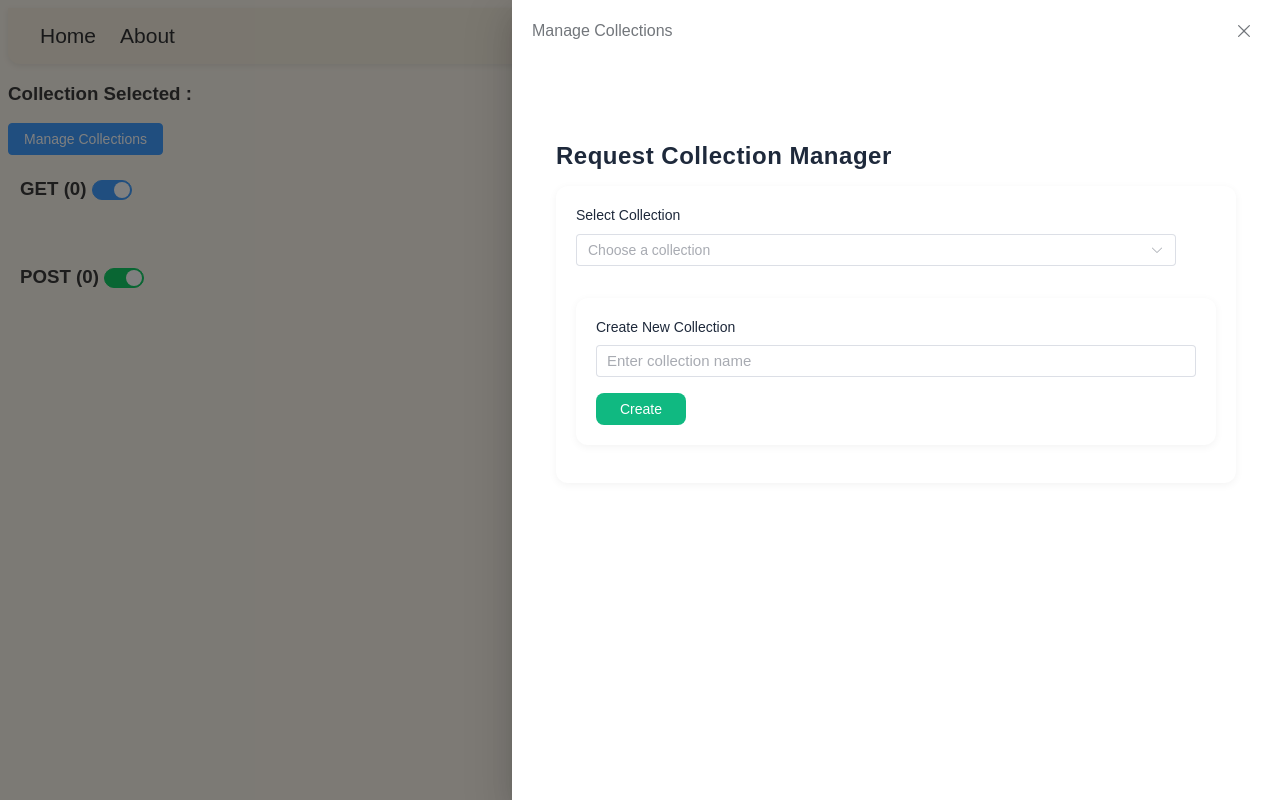
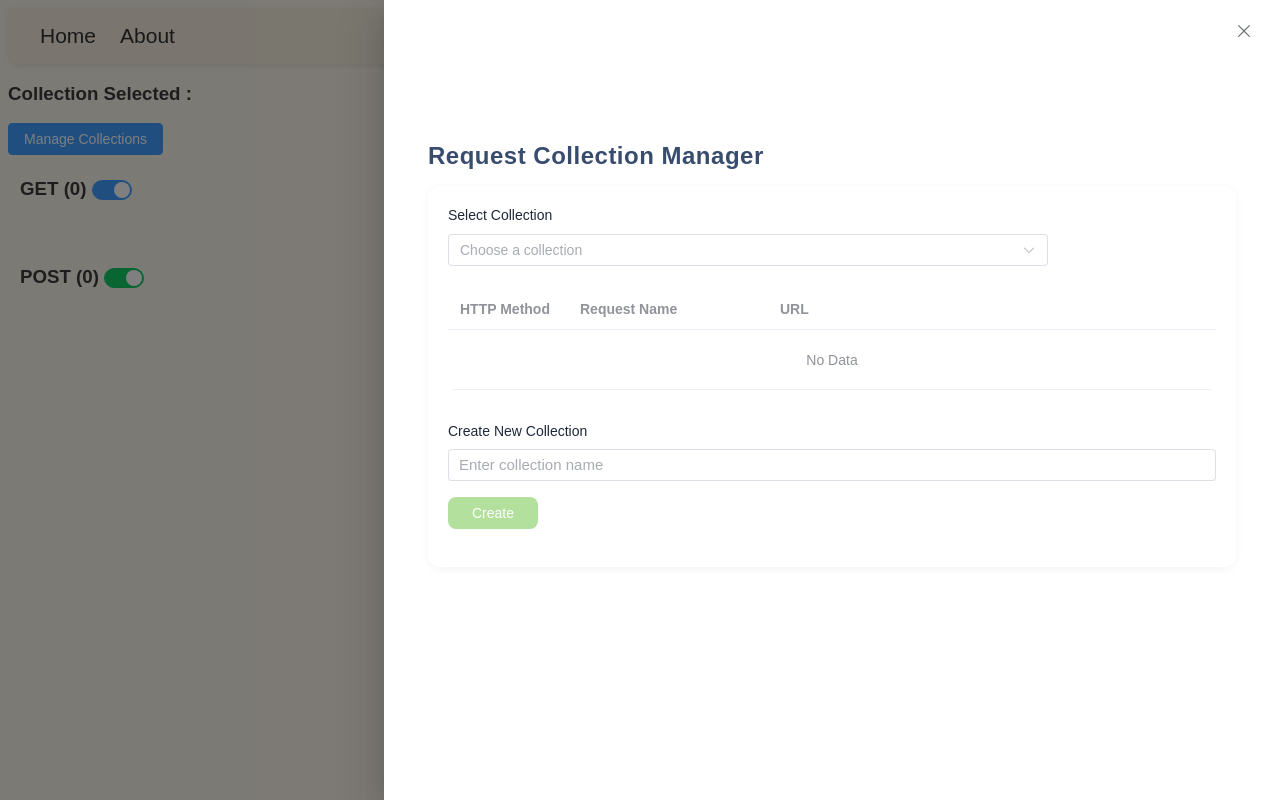
Before and after one commit to ShaneeH/API-Explorer, a Vue app: page / in a window 1280 px wide. Both pictures are taken after a click on the button "Manage Collections". Built offline with nearby package versions, Linux system fonts and the light colour scheme; what vue-code-highlight, vue3-highlightjs would draw is missing.

Commit message:
slight big fixes

```diff
--- a/src/components/Drawer.vue
+++ b/src/components/Drawer.vue
@@ -1,7 +1,6 @@
 <template>
   <el-drawer
     v-model="visible"
-    title="Manage Collections"
     :show-close="true"
     @close="closeDrawer"
     :size="drawerSize"
@@ -25,14 +24,30 @@
             />
           </el-select>
         </el-form-item>
+                  <el-table
+            :data="collectionMethods"
+            class="methods-table"
+            style="width: 100%"
+          >
+            <el-table-column prop="method" label="HTTP Method" width="120">
+              <template #default="scope">
+                <el-tag :type="getTagType(scope.row.method)" class="method-tag">
+                  {{ scope.row.method }}
+                </el-tag>
+              </template>
+            </el-table-column>
+            <el-table-column prop="name" label="Request Name" width="200" />
+            <el-table-column prop="url" label="URL" />
+          </el-table>
 
         <div v-if="selectedCollection" class="methods-section">
-          <h4>Add Methods to {{ selectedCollection }}</h4>
+          <h5>Add Request to {{ selectedCollection }}</h5>
           <el-form
             :model="form"
             label-position="top"
             ref="methodForm"
             class="method-form"
+            @close="closeDrawer"
           >
             <el-form-item
               label="Request Name"
@@ -86,21 +101,7 @@
             {{ methodAddedMessage }}
           </div>
           <div v-if="methodError" class="error-message">{{ methodError }}</div>
-          <el-table
-            :data="collectionMethods"
-            class="methods-table"
-            style="width: 100%"
-          >
-            <el-table-column prop="method" label="HTTP Method" width="120">
-              <template #default="scope">
-                <el-tag :type="getTagType(scope.row.method)" class="method-tag">
-                  {{ scope.row.method }}
-                </el-tag>
-              </template>
-            </el-table-column>
-            <el-table-column prop="name" label="Request Name" width="200" />
-            <el-table-column prop="url" label="URL" />
-          </el-table>
+
         </div>
 
         <el-form-item label="Create New Collection" class="new-collection-section">
@@ -137,7 +138,7 @@ const props = defineProps({
 const emit = defineEmits(['update:showDrawer']);
 
 const visible = ref(props.showDrawer);
-const drawerSize = ref('60%');
+const drawerSize = ref('70%');
 
 watch(() => props.showDrawer, (newVal) => {
   visible.value = newVal;
@@ -241,196 +242,225 @@ const getTagType = (method) => {
 </script>
 
 <style scoped>
+/* Styles the entire drawer with a modern font and subtle gradient background */
 .custom-drawer {
-  font-family: 'Poppins', -apple-system, BlinkMacSystemFont, 'Segoe UI', Roboto, sans-serif;
-  -webkit-font-smoothing: antialiased;
-  -moz-osx-font-smoothing: grayscale;
-  text-rendering: optimizeLegibility;
-  background: linear-gradient(135deg, #f8fafc 0%, #e8f0fe 100%);
+  font-family: 'Poppins', -apple-system, BlinkMacSystemFont, 'Segoe UI', Roboto, sans-serif; /* Modern Poppins font with system fallbacks */
+  -webkit-font-smoothing: antialiased; /* Smooths font rendering on WebKit browsers */
+  -moz-osx-font-smoothing: grayscale; /* Smooths font rendering on Firefox for macOS */
+  text-rendering: optimizeLegibility; /* Improves text rendering quality */
+  background: linear-gradient(135deg, #f8fafc 0%, #e8f0fe 100%); /* Subtle gradient for a modern look */
 }
 
+/* Container for drawer content with padding and scrollable overflow */
 .drawer-content {
-  padding: 24px;
-  max-width: 100%;
-  overflow-y: auto;
+  padding: 24px; /* Adds space around content */
+  max-width: 100%; /* Ensures content fits within drawer */
+  overflow-y: auto; /* Allows scrolling if content overflows */
 }
 
+/* Styles the main form section with a card-like appearance */
 .collection-form {
-  margin-bottom: 32px;
-  background: #ffffff;
-  padding: 20px;
-  border-radius: 12px;
-  box-shadow: 0 2px 8px rgba(0, 0, 0, 0.05);
+  margin-bottom: 32px; /* Space below the form */
+  background: #ffffff; /* White background for card effect */
+  padding: 20px; /* Inner padding for content */
+  border-radius: 12px; /* Rounded corners for a modern look */
+  box-shadow: 0 2px 8px rgba(0, 0, 0, 0.05); /* Subtle shadow for depth */
 }
 
+/* Ensures select and input fields take full available width with a max limit */
 .full-width {
-  width: 100%;
-  max-width: 600px;
+  width: 100%; /* Full width for responsiveness */
+  max-width: 600px; /* Limits width for better readability */
 }
 
+/* Styles input fields with consistent font size and hover effects */
 .input-field {
-  max-width: 100%;
-  font-size: 15px;
-  border-radius: 8px;
-  transition: border-color 0.3s ease;
+  max-width: 100%; /* Full width within parent */
+  font-size: 15px; /* Readable font size */
+  border-radius: 8px; /* Rounded corners for modern look */
+  transition: border-color 0.3s ease; /* Smooth border color change on hover */
 }
 
+/* Hover effect for input fields */
 .input-field:hover {
-  border-color: #6366f1;
+  border-color: #6366f1; /* Indigo border on hover for visual feedback */
 }
 
+/* Styles form labels (deep selector for Element Plus components) */
 :deep(.el-form-item__label) {
-  font-size: 14px;
-  font-weight: 500;
-  color: #1e293b;
-  margin-bottom: 8px;
-  line-height: 1.4;
+  font-size: 14px; /* Slightly smaller font for labels */
+  font-weight: 500; /* Medium weight for emphasis */
+  color: #1e293b; /* Dark slate color for contrast */
+  margin-bottom: 8px; /* Space below labels */
+  line-height: 1.4; /* Improved line height for readability */
 }
 
+/* Styles the methods section with a card-like appearance */
 .methods-section {
-  margin-top: 32px;
-  padding: 20px;
-  border-radius: 12px;
-  background: #f9faff;
-  box-shadow: 0 2px 8px rgba(0, 0, 0, 0.05);
+  margin-top: 32px; /* Space above the section */
+  padding: 20px; /* Inner padding */
+  border-radius: 12px; /* Rounded corners */
+  background: #f9faff; /* Light indigo tint for background */
+  box-shadow: 0 2px 8px rgba(0, 0, 0, 0.05); /* Subtle shadow for depth */
 }
 
+/* Styles the method form with spacing below */
 .method-form {
-  margin-bottom: 20px;
+  margin-bottom: 20px; /* Space below the form */
 }
 
+/* Styles the Add Method button with modern design */
 .add-method-button {
-  margin: 16px 0;
-  padding: 12px 24px;
-  border-radius: 8px;
-  font-weight: 500;
-  background: #6366f1;
-  border: none;
-  transition: background 0.3s ease, transform 0.2s ease;
+  margin: 16px 0; /* Vertical spacing */
+  padding: 12px 24px; /* Comfortable padding for clickability */
+  border-radius: 8px; /* Rounded corners */
+  font-weight: 500; /* Medium font weight for emphasis */
+  background: #6366f1; /* Indigo background */
+  border: none; /* Removes default border */
+  transition: background 0.3s ease, transform 0.2s ease; /* Smooth color and lift effects */
 }
 
+/* Hover effect for Add Method button */
 .add-method-button:hover {
-  background: #4f46e5;
-  transform: translateY(-1px);
+  background: #4f46e5; /* Darker indigo on hover */
+  transform: translateY(-1px); /* Slight lift for interactivity */
 }
 
+/* Styles the table displaying methods */
 .methods-table {
-  margin-top: 24px;
-  border-radius: 8px;
-  overflow: hidden;
+  margin-top: 24px; /* Space above table */
+  border-radius: 8px; /* Rounded corners */
+  overflow: hidden; /* Ensures rounded corners apply to table */
 }
 
+/* Styles HTTP method tags in the table */
 .method-tag {
-  font-weight: 500;
-  border-radius: 6px;
-  padding: 6px 12px;
-  transition: transform 0.2s ease;
+  font-weight: 500; /* Medium weight for readability */
+  border-radius: 6px; /* Rounded corners */
+  padding: 6px 12px; /* Comfortable padding */
+  transition: transform 0.2s ease; /* Smooth zoom effect on hover */
 }
 
+/* Hover effect for method tags */
 .method-tag:hover {
-  transform: scale(1.05);
+  transform: scale(1.05); /* Slight zoom for interactivity */
 }
 
+/* Styles the Create New Collection section */
 .new-collection-section {
-  margin-top: 32px;
-  padding: 20px;
-  background: #ffffff;
-  border-radius: 12px;
-  box-shadow: 0 2px 8px rgba(0, 0, 0, 0.05);
+  margin-top: 32px; /* Space above section */
 }
 
+/* Styles the Create button */
 .create-button {
-  margin-top: 16px;
-  padding: 12px 24px;
-  border-radius: 8px;
-  font-weight: 500;
-  background: #10b981;
-  border: none;
-  transition: background 0.3s ease, transform 0.2s ease;
+  margin-top: 16px; /* Space above button */
+  padding: 12px 24px; /* Comfortable padding */
+  border-radius: 8px; /* Rounded corners */
+  font-weight: 500; /* Medium weight for emphasis */
+  border: none; /* Removes default border */
+  transition: background 0.3s ease, transform 0.2s ease; /* Smooth color and lift effects */
 }
 
+/* Hover effect for Create button */
 .create-button:hover {
-  background: #059669;
-  transform: translateY(-1px);
+  background: #059669; /* Darker emerald green on hover */
+  transform: translateY(-1px); /* Slight lift for interactivity */
 }
 
+/* Styles heading elements */
 h3,
 h4 {
-  margin-bottom: 16px;
-  font-weight: 600;
-  color: #1e293b;
-  letter-spacing: 0.5px;
+  margin-bottom: 16px; /* Space below headings */
+  font-weight: 600; /* Bold weight for emphasis */
+  color: #384c6e; /* Dark blue for contrast */
+  letter-spacing: 0.5px; /* Subtle spacing for modern look */
 }
 
+/* Styles h3 heading */
 h3 {
-  font-size: 24px;
+  font-size: 24px; /* Larger size for main title */
 }
 
+/* Styles h4 heading */
 h4 {
-  font-size: 18px;
+  font-size: 18px; /* Smaller size for section title */
 }
 
+/* Styles error messages */
 .error-message {
-  color: #ef4444;
-  font-size: 14px;
-  margin-top: 8px;
-  font-weight: 400;
+  color: #ef4444; /* Vibrant red for visibility */
+  font-size: 14px; /* Readable size */
+  margin-top: 8px; /* Space above message */
+  font-weight: 400; /* Regular weight for softer appearance */
 }
 
+/* Styles success messages */
 .success-message {
-  color: #10b981;
-  font-size: 14px;
-  margin-top: 8px;
-  font-weight: 400;
+  color: #10b981; /* Emerald green for positive feedback */
+  font-size: 14px; /* Readable size */
+  margin-top: 8px; /* Space above message */
+  font-weight: 400; /* Regular weight for softer appearance */
 }
 
-/* Responsive adjustments */
+/* Responsive adjustments for tablets and smaller screens */
 @media (max-width: 768px) {
+  /* Reduces padding in drawer content */
   .drawer-content {
     padding: 16px;
   }
 
+  /* Ensures inputs and selects take full width */
   .full-width {
     max-width: 100%;
   }
 
+  /* Reduces h3 font size */
   h3 {
     font-size: 20px;
   }
 
+  /* Reduces h4 font size */
   h4 {
     font-size: 16px;
   }
 
+  /* Reduces padding in form and sections */
   .collection-form,
   .methods-section,
   .new-collection-section {
     padding: 16px;
   }
 
+  /* Reduces label font size */
   :deep(.el-form-item__label) {
     font-size: 13px;
   }
 }
 
+/* Responsive adjustments for mobile screens */
 @media (max-width: 480px) {
+  /* Further reduces padding in drawer content */
   .drawer-content {
     padding: 12px;
   }
 
+  /* Reduces heading font sizes */
   h3,
   h4 {
     font-size: 16px;
   }
 
+  /* Reduces label font size */
   .el-form-item__label {
     font-size: 12px;
   }
 
+  /* Reduces input field font size */
   .input-field {
     font-size: 14px;
   }
 
+  /* Reduces button padding for smaller screens */
   .add-method-button,
   .create-button {
     padding: 10px 20px;
--- a/src/components/tabs/editQueryTab.vue
+++ b/src/components/tabs/editQueryTab.vue
@@ -1,65 +1,73 @@
 <template>
-    <el-row>
-        <el-col :span="20">
+
+        <el-col :span="7">
             <el-form-item label="Name">
-                <el-input v-model="name" @input="handleInputChange"></el-input>
+                <el-input v-model="name" @input="markChanged"></el-input>
             </el-form-item>
         </el-col>
-        <el-col :span="20">
+
+        <el-col :span="7">
             <el-form-item label="URL">
-                <el-input v-model="url" @input="handleInputChange"></el-input>
+                <el-input v-model="url" @input="markChanged" >
+                </el-input>
             </el-form-item>
         </el-col>
-        <el-col :span="10">
+
+
+        <el-col :span="3">
             <el-form-item label="Method">
-                <el-select v-model="method" placeholder="Select Method" @change="handleInputChange">
-                    <el-option label="GET" value="GET"></el-option>
-                    <el-option label="POST" value="POST"></el-option>
-                    <el-option label="PUT" value="PUT"></el-option>
-                    <el-option label="DELETE" value="DELETE"></el-option>
-                    <el-option label="PATCH" value="PATCH"></el-option>
-                    <el-option label="OPTIONS" value="OPTIONS"></el-option>
+                <el-select v-model="method" placeholder="Select Method" @change="markChanged">
+                    <el-option v-for="m in methods" :key="m" :label="m" :value="m"></el-option>
                 </el-select>
             </el-form-item>
         </el-col>
-    </el-row>
-    <el-button type="danger" :disabled="!isChanged" @click="updateMethod">Save Changes</el-button>
-    <el-alert type="warning" description="By clicking 'Save Changes', this will make permanent changes to the method."
-        show-icon></el-alert>
+
+
+    <el-button type="primary" :disabled="!isChanged" @click="saveChanges">
+        Save Changes
+    </el-button>
+
+    <el-button type="danger" @click="deleteEndpoint">
+        Delete Method
+    </el-button>
+
 </template>
 
 <script setup>
 import { ref } from 'vue';
-import { ElCard, ElRow, ElCol, ElFormItem, ElInput } from 'element-plus';
 import 'element-plus/dist/index.css';
 import editMethod from '@/config/editMethod';
 import editName from '@/config/editName';
 import editURL from '@/config/editURL';
+import deleteMethod from '@/config/deleteMethod';
 
 const props = defineProps({
-    endpoint: {
-        type: Object,
-        required: true,
-    },
+    endpoint: { type: Object, required: true },
 });
 
 const name = ref(props.endpoint.name);
 const url = ref(props.endpoint.url);
 const method = ref(props.endpoint.method);
+const isChanged = ref(false);
 
+const methods = ['GET', 'POST', 'PUT', 'DELETE', 'PATCH', 'OPTIONS'];
 
+console.log('hi', url.value);
 
-let isChanged = ref(false);
-function handleInputChange() {
+function markChanged() {
     isChanged.value = true;
 }
-function updateMethod() {
 
-
-    let collection = localStorage.getItem('selected Collection');
+function saveChanges() {
+    const collection = localStorage.getItem('selected Collection');
     editURL.updateMethodURL(collection, props.endpoint.name, url.value);
     editMethod.updateMethodType(collection, props.endpoint.name, method.value);
     editName.updateMethodNAME(collection, props.endpoint.name, name.value);
+    isChanged.value = false; // reset change flag
+}
 
+function deleteEndpoint() {
+    const collection = localStorage.getItem('selected Collection');
+    deleteMethod.removeMethodFromCollection(collection, props.endpoint.name);
 }
 </script>
--- /dev/null
+++ b/src/config/deleteMethod.js
@@ -0,0 +1,41 @@
+const removeMethodFromCollection = (collectionName, methodName) => {
+    // Retrieve collections from localStorage
+    const collectionsData = localStorage.getItem("collections");
+
+    if (!collectionsData) {
+        console.error("No collections found in localStorage.");
+        return { GET_Methods: [], POST_Methods: [], getMethodsQty: 0, postMethodsQty: 0, totalQty: 0, editRequest: null };
+    }
+
+    let collections = JSON.parse(collectionsData);
+
+    // Check if the collection exists
+    if (!collections[collectionName]) {
+        console.error(`Collection "${collectionName}" not found.`);
+        return;
+    }
+
+    let selectedCollection = collections[collectionName];
+
+    // Find the method index
+    const methodIndex = selectedCollection.findIndex(obj => obj.name === methodName);
+
+    if (methodIndex === -1) {
+        console.error(`Method "${methodName}" not found in collection "${collectionName}".`);
+        return;
+    }
+
+    // Remove the method from the collection array
+    selectedCollection.splice(methodIndex, 1);
+
+    // Update the collections object with the modified selectedCollection
+    collections[collectionName] = selectedCollection;
+
+    // Save back to localStorage
+    localStorage.setItem("collections", JSON.stringify(collections));
+
+    // Return the updated collections data
+    return collections;
+};
+
+export default { removeMethodFromCollection };
--- a/src/services/collections.js
+++ b/src/services/collections.js
@@ -52,4 +52,9 @@ const addMethodToCollection = async (collectionName, methodData) => {
     return true; // Successfully added method to collection
 };
 
+
+
+
+
+
 export { getCollections, getMethodsForCollection, createCollection, addMethodToCollection };
```
Also changed, not shown: src/assets/styles/GET_style.css (added, +30 -0 lines), src/components/OptionsMenu.vue (+5 -4 lines), src/components/requests/GET.vue (+2 -31 lines), src/assets/GET_style.css (deleted), 1 other file (tests, documents, lock files or other folders). Lines whose indentation alone changed are shown as unchanged.
